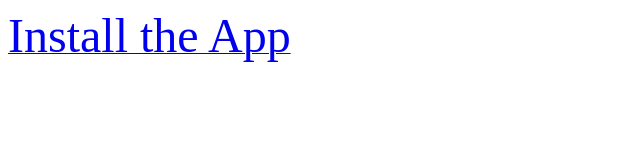
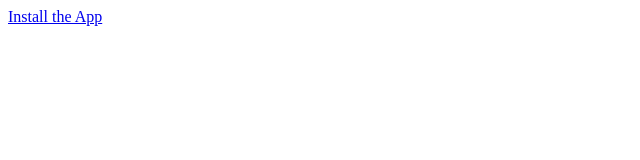
Before and after one commit to iincube/iOSAppHosting, a plain HTML site: page Desktop/index.html in a window 1280 px wide. Shown: the whole page, without its empty margins (0-640 px from the left). Drawn offline with Linux system fonts and the light colour scheme.

Commit message:
index.html

```diff
--- a/Desktop/index.html
+++ b/Desktop/index.html
@@ -2,12 +2,12 @@
 <html xmlns="http://www.w3.org/1999/xhtml">
 <head>
 <meta http-equiv="Content-Type" content="text/html; charset=utf-8" />
-<title>Sample iOS OTA install</title>
+<title>iOS OTA install</title>
 
 </head>
 
 <body>
-<a href="itms-services://?action=download-manifest&url=http://10.20.253.64/iOS_adhoc/Safetrax_20150429.plist"><font size="+4">Install the App</font></a>
+<a href="itms-services://?action=download-manifest&url=http://10.20.253.64/iOS_adhoc/Safetrax_20150429.plist"><font size="3+">Install the App</font></a>
 
 </body>
 </html>
```
